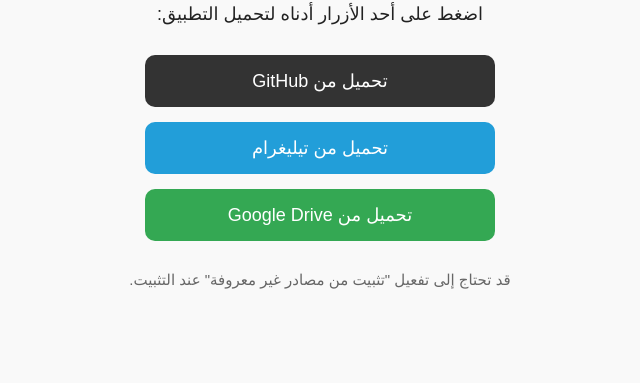
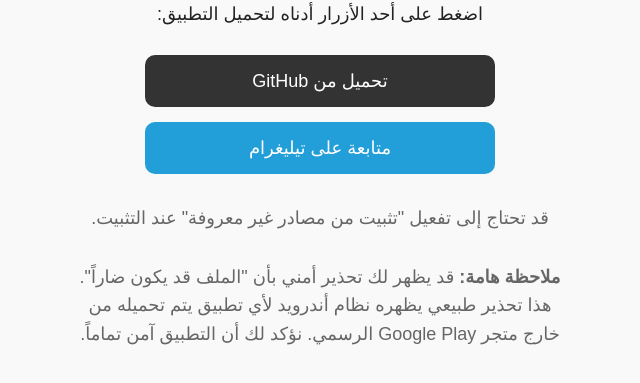
Before and after one commit to alqadrynzar/yallajay-site, a plain HTML site: page index.html in a window 1280 px wide. Shown: the part 127-510 px from the top of the page, without its empty margins (320-960 px from the left). Drawn offline with Linux system fonts and the light colour scheme.

Commit message:
تعديل روابط التحميل

```diff
--- a/index.html
+++ b/index.html
@@ -35,9 +35,6 @@
     .telegram {
       background-color: #229ED9;
     }
-    .drive {
-      background-color: #34A853;
-    }
     .github {
       background-color: #333;
     }
@@ -45,6 +42,10 @@
       margin-top: 30px;
       color: #666;
       font-size: 15px;
+      max-width: 500px;
+      margin-left: auto;
+      margin-right: auto;
+      line-height: 1.6;
     }
   </style>
 </head>
@@ -53,11 +54,11 @@
   <p>اضغط على أحد الأزرار أدناه لتحميل التطبيق:</p>
 
   <a href="https://github.com/alqadrynzar/yalla-jay-app/releases/download/v1.0.0/yallajay.apk" class="btn github">تحميل من GitHub</a>
-  <a href="https://t.me/yallajay219/6" class="btn telegram">تحميل من تيليغرام</a>
-  <a href="https://drive.google.com/file/d/1RIcgOWtz2BhwDGFGwU8MH7ct3Vf4HVyE/view?usp=drive_link" class="btn drive">تحميل من Google Drive</a>
+  <a href="https://t.me/yallajay219" class="btn telegram">متابعة على تيليغرام</a>
 
   <div class="note">
-    قد تحتاج إلى تفعيل "تثبيت من مصادر غير معروفة" عند التثبيت.
+    <p>قد تحتاج إلى تفعيل "تثبيت من مصادر غير معروفة" عند التثبيت.</p>
+    <p><strong>ملاحظة هامة:</strong> قد يظهر لك تحذير أمني بأن "الملف قد يكون ضاراً". هذا تحذير طبيعي يظهره نظام أندرويد لأي تطبيق يتم تحميله من خارج متجر Google Play الرسمي. نؤكد لك أن التطبيق آمن تماماً.</p>
   </div>
 </body>
 </html>
```
